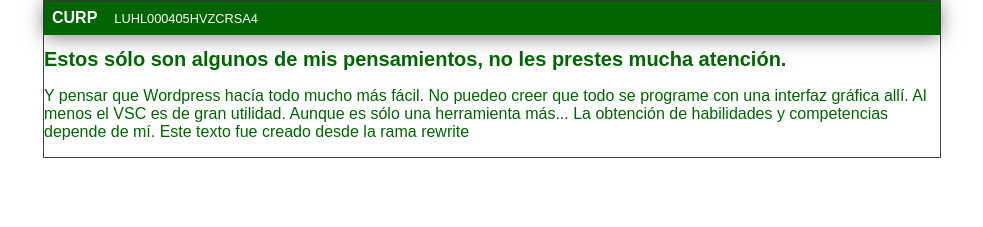
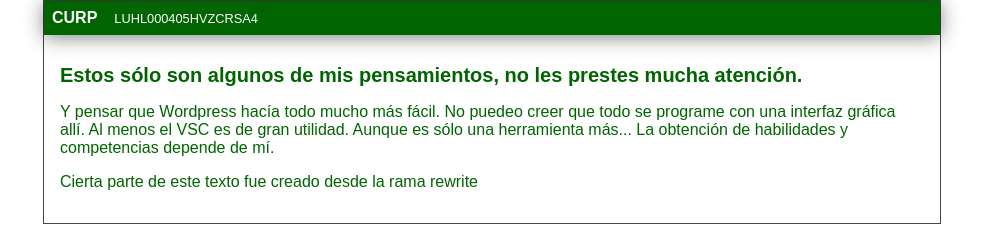
Before and after one commit to lusholh/cursoGit, a plain HTML site: page index.html in a window 1280 px wide. Shown: the whole page, without its empty margins (148-1131 px from the left). Drawn offline with Linux system fonts and the light colour scheme.

Commit message:
Resolví el problema del espaciado, faltaba señalarlo en la etiqueta div "post". insertado un salto adicional en la última línea del párrafo

```diff
--- a/css/estilos.css
+++ b/css/estilos.css
@@ -38,3 +38,8 @@ body
 {
     font-size: 20px;
 }
+
+#post
+{
+    padding: 1em;
+}
--- a/index.html
+++ b/index.html
@@ -21,7 +21,9 @@
                 Y pensar que Wordpress hacía todo mucho más fácil. No puedeo creer que todo se programe con una interfaz gráfica allí.
                 Al menos el VSC es de gran utilidad. Aunque es sólo una herramienta más...
                 La obtención de habilidades y competencias depende de mí.
-                Este texto fue creado desde la rama rewrite
+            </p>
+            <p>
+                Cierta parte de este texto fue creado desde la rama rewrite
             </p>
         </div>
     </div>
```
